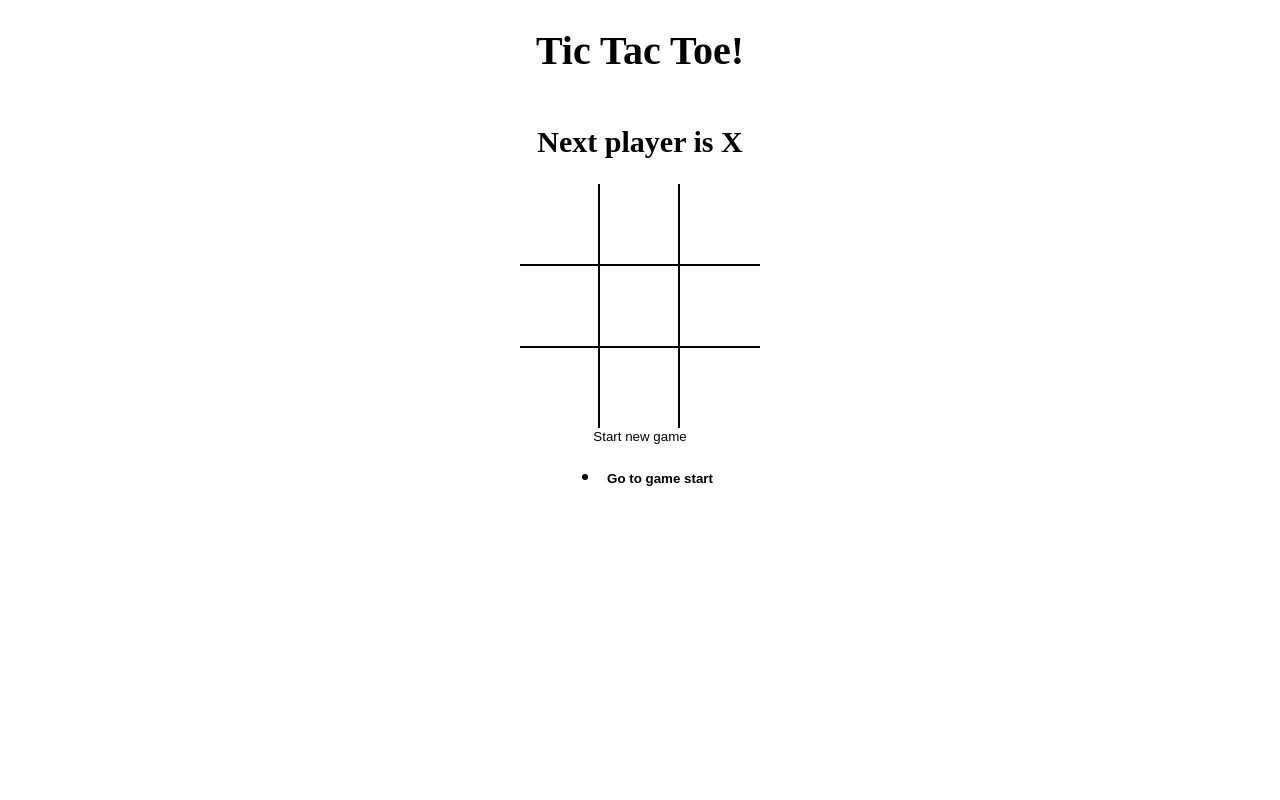
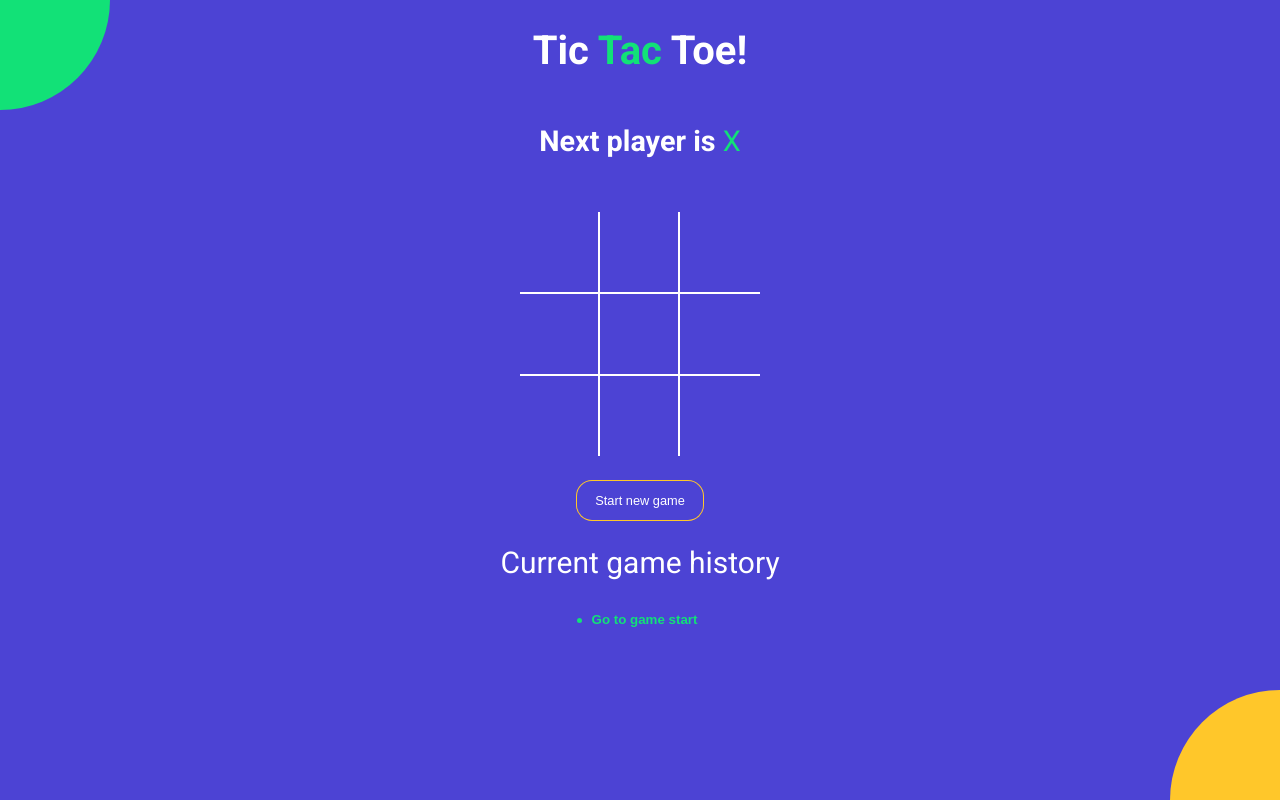
Before and after one commit to marizoo/tictactoe, a React (Vite) app: page / in a window 1280 px wide. Built offline with nearby package versions, Linux system fonts and the light colour scheme.

Commit message:
styled the entire app

```diff
--- a/index.html
+++ b/index.html
@@ -8,7 +8,7 @@
       href="https://fonts.googleapis.com/css?family=Roboto:300,400,700&display=swap"
       rel="stylesheet"
     />
-    <title>React Vite Micro App</title>
+    <title>TIC TAC TOE</title>
   </head>
   <body>
     <div id="root"></div>
--- a/src/App.jsx
+++ b/src/App.jsx
@@ -50,12 +50,16 @@ const NEW_GAME =
   }
 
 return (
-  <div className="app">
-    <h1>Tic Tac Toe!</h1>
+  < div className="app">
+    <h1>Tic <span className="text-green">Tac</span> Toe!</h1>
     <StatusMessage winner={winner} current={current}/>
     <Board board={current.board} handleSquareClick={handleSquareClick} winningSquares={winningSquares}/>
-    <button type="button" onClick={onNewGame}>Start new game</button>
+    <button type="button" onClick={onNewGame}
+    className={`btn-reset ${winner ? 'active' : ''}`}
+    >Start new game</button>
+    <h2 style={{fontWeight: "normal"}}>Current game history</h2>
     <History history={history} moveTo={moveTo} currentMove={currentMove}/>
+    <div className="bg-balls"/>
   </div>
   )
 };
--- a/src/components/History.jsx
+++ b/src/components/History.jsx
@@ -2,13 +2,15 @@ import React from 'react'
 
 const History = ({history, moveTo, currentMove}) => {
     return (
-        <ul>
+        <div className="history-wrapper">
+        <ul className="history">
             {history.map( (_, move) => {
                return (<li key={move}>
                     <button
-                    style={ {
-                        fontWeight: move === currentMove ? 'bold' : 'normal'
-                    } }
+                    className={`btn-move ${move === currentMove ? 'active' : ''}`}
+                    // style={ {
+                    //     fontWeight: move === currentMove ? 'bold' : 'normal'
+                    // } }
                     type="button"
                     onClick={() => {
                         moveTo(move);
@@ -18,6 +20,7 @@ const History = ({history, moveTo, currentMove}) => {
                 }
             )}
         </ul>
+        </div>
     )
 }
 
--- a/src/components/Square.jsx
+++ b/src/components/Square.jsx
@@ -5,8 +5,11 @@ const Square = ({value, onClick, isWinningSquare}) => {
 
 
     return (
-        <button type="button" className="square" onClick={onClick}
-        style={{ fontWeight: isWinningSquare ? 'bold' : 'normal'}}
+        <button type="button" onClick={onClick}
+        className={`square ${isWinningSquare ? 'winning' : ''}
+        ${value === 'X' ? 'text-green' : 'text-orange'}
+        `}
+
         >
             { value }
         </button>
--- a/src/components/StatusMessage.jsx
+++ b/src/components/StatusMessage.jsx
@@ -6,11 +6,33 @@ const StatusMessage = ({winner, current}) => {
     const noMovesLeft = current.board.every(el => el !== null);
 
     return (
-        <div>
+        <div className="status-message">
              <h2>
-                 {winner && `Winner is ${winner}` }
-                 {!winner && !noMovesLeft && `Next player is ${current.isXNext ? 'X' : '0'}`}
-                 {!winner && noMovesLeft && 'X and 0 tied'}
+                 {winner && (
+                 <>
+                 Winner is {' '}
+                 <span className=
+                 {winner === 'X' ? 'text-green' : 'text-orange'}
+                 >{winner}
+                 </span>
+                 </>
+                 )}
+
+                 {!winner && !noMovesLeft &&
+                 <>
+                 Next player is <span className={
+                     current.isXNext ? 'text-green' : 'text-orange'
+                 }>
+                     {current.isXNext ? 'X' : '0'}
+                     </span>
+
+                 </>}
+                 {!winner && noMovesLeft &&
+                 <>
+                 <span className="text-green">X</span> and
+                 <span className="text-orange">0</span> tied
+                 </>
+                 }
                  </h2>
         </div>
     )
--- a/src/styles/root.scss
+++ b/src/styles/root.scss
@@ -1,4 +1,11 @@
+$green: #12e177;
+$orange: #ffc72a;
+$blue: #4c43d4;
+
 body {
+  font-family: 'Roboto', sans-serif;
+  background-color: $blue;
+  color: #fff;
   padding: 0;
   margin: 0;
 }
@@ -19,18 +26,83 @@ button {
   align-items: center;
 }
 
+.text-green {
+  color: $green;
+}
+
+.text-orange {
+  color: $orange;
+}
+
+.history-wrapper {
+  width: 300px;
+  text-align: center;
+  margin-bottom: 20px;
+  .history {
+    display: inline-block;
+    padding: 0;
+    margin: 0;
+    li {
+      list-style: none;
+      text-align: left;
+      &:before {
+        content: '';
+        border-radius: 50%;
+        display: inline-block;
+        height: 5px;
+        width: 5px;
+        background-color: $green;
+        margin-right: 4px;
+        margin-bottom: 1px;
+      }
+
+      .btn-move {
+        color: #fff;
+        &.active {
+          font-weight: bold;
+          color: $green;
+        }
+      }
+    }
+  }
+}
+
+.status-message {
+  margin-bottom: 30px;
+  font-size: 1.2rem;
+  font-weight: lighter;
+  span {
+    font-weight: normal;
+  }
+}
+
+.btn-reset {
+  font-size: 0.8rem;
+  color: #fff;
+  border-radius: 15px;
+  padding: 12px 18px;
+  margin-top: 25px;
+  transition: all 0.2s;
+  background-color: $blue;
+  box-shadow: 0px 0px 0px 1px $orange;
+  &.active {
+    background-color: $orange;
+    box-shadow: none;
+  }
+}
+
 .board {
   .board-row {
     display: flex;
     flex-direction: row;
-    border-bottom: 2px solid #000;
+    border-bottom: 2px solid #fff;
     &:last-child {
       border-bottom: none;
     }
     .square {
       width: 80px;
       height: 80px;
-      border-right: 2px solid #000;
+      border-right: 2px solid #fff;
       font-size: 2.5rem;
       padding: 0;
       overflow: hidden;
@@ -38,6 +110,63 @@ button {
       &:last-child {
         border-right: none;
       }
+      &.winning {
+        animation: scaleText 1.4s infinite;
+        @keyframes scaleText {
+          0% {
+            transform: 2.5rem;
+          }
+          50% {
+            font-size: 3.5rem;
+          }
+          100% {
+            font-size: 2.5rem;
+          }
+        }
+      }
     }
   }
 }
+
+.bg-balls {
+  position: fixed;
+  top: 0;
+  left: 0;
+  right: 0;
+  bottom: 0;
+  min-width: 100%;
+  z-index: -1;
+
+  &:before,
+  &:after {
+    content: '';
+    position: absolute;
+    width: 150px;
+    height: 150px;
+    border-radius: 50%;
+  }
+
+  &:before {
+    background-color: $orange;
+    right: -75px;
+    bottom: -75px;
+    @media screen and (min-width: 476px) {
+      width: 220px;
+      height: 220px;
+      right: -110px;
+      bottom: -110px;
+    }
+  }
+
+  &:after {
+    background-color: $green;
+    top: -75px;
+    left: -75px;
+    @media screen and (min-width: 476px) {
+      width: 220px;
+      height: 220px;
+      top: -110px;
+      left: -110px;
+    }
+  }
+}
```
